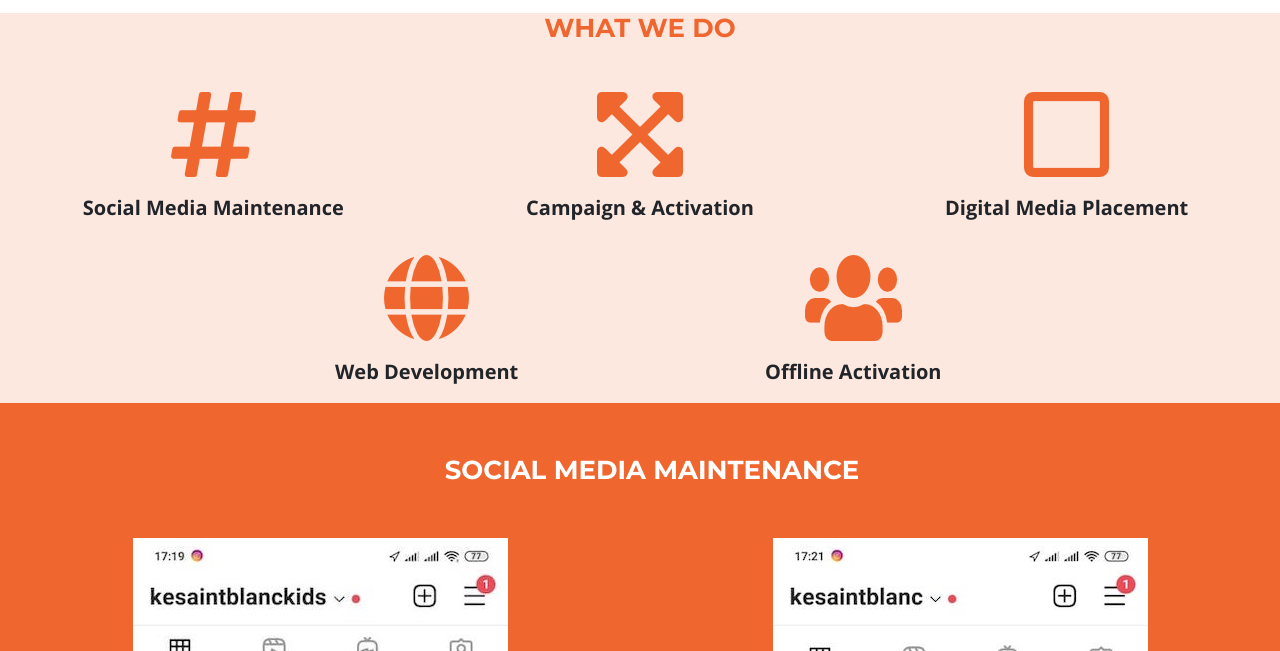
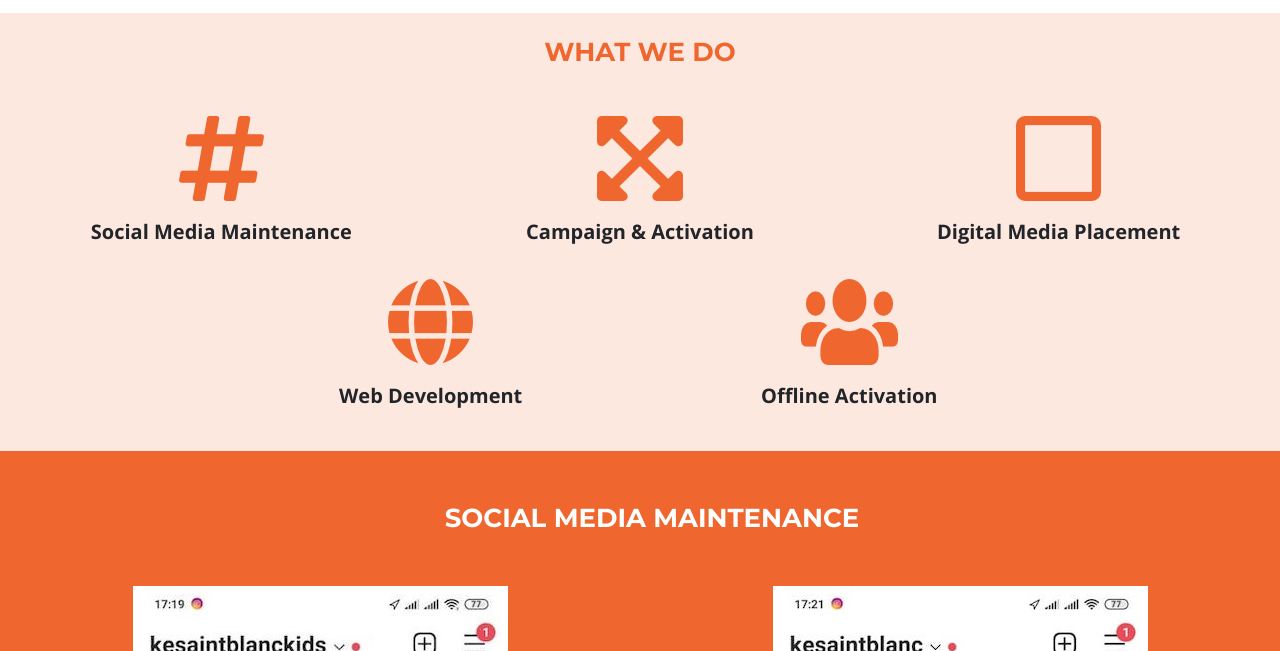
Before and after one commit to Praise-and-Gratitude/mcl-group.co, a plain HTML site: page digital.html in a window 1280 px wide. Shown: the part 840-1491 px from the top of the page. Drawn offline with nearby package versions, Linux system fonts and the light colour scheme.

Commit message:
Update digital.html

```diff
--- a/digital.html
+++ b/digital.html
@@ -72,7 +72,7 @@
 
 
      <!--What We Do-->
-     <div class = "container-fluid whatwedo">
+     <div class = "container-fluid whatwedo p-4">
         <h2 class = "text-center mb-5 mainTitle">WHAT WE DO </h2>
         <div class = "row text-center">
             <div class = "col-6 col-lg-4 mb-3">
```
